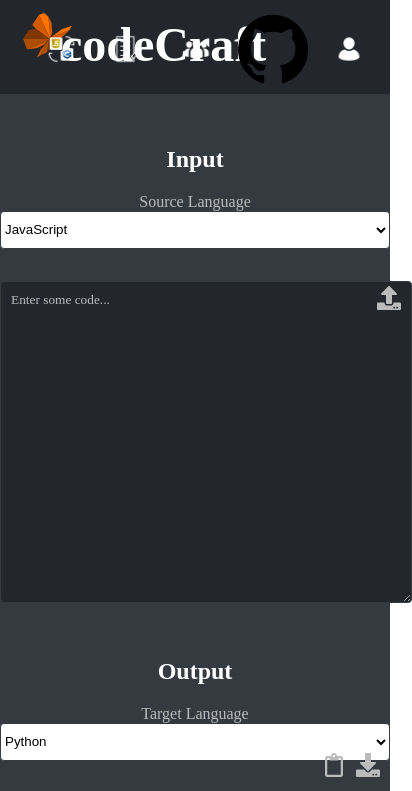
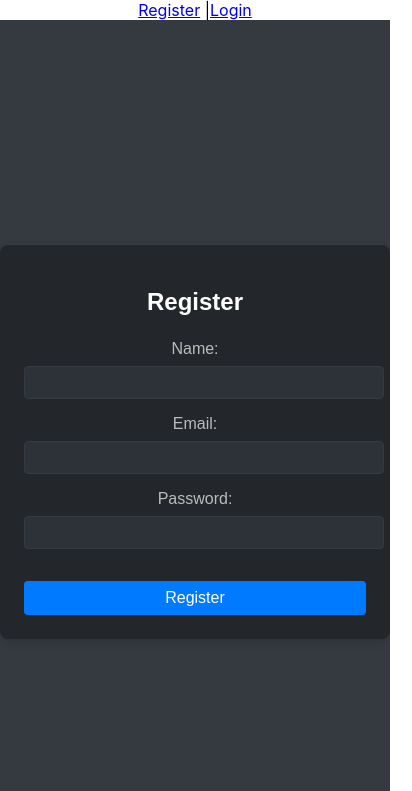
Before and after one commit to TheGoofy-Goobers/CS490_project, a React (Create React App) app in the folder frontend/: page /register in a window 390 px wide. Shown: the top 791 px of the page, 412 px wide, since content can reach past the window. Built offline with nearby package versions, Linux system fonts and the light colour scheme.

Commit message:
Login and Registration Pages

```diff
--- a/frontend/package.json
+++ b/frontend/package.json
@@ -10,6 +10,7 @@
     "react": "^18.2.0",
     "react-dom": "^18.2.0",
     "react-icons": "^5.0.1",
+    "react-router-dom": "^6.22.2",
     "react-scripts": "5.0.1",
     "web-vitals": "^2.1.4"
   },
--- a/frontend/src/App.js
+++ b/frontend/src/App.js
@@ -1,12 +1,38 @@
 import React from 'react';
-import TranslatePage from './components/translatepage/TranslatePage';
+import { BrowserRouter as Router, Routes, Route, Link, useLocation } from 'react-router-dom';
+import TranslatePage from './components/translatepage/TranslatePage.jsx'
+import RegistrationPage from './components/Registration/RegistrationPage.jsx'; // Adjust the path as necessary
+import LoginPage from './components/LoginPage/LoginPage.jsx'; // Adjust the path as necessary
 import './App.css'; // Assuming you have global styles here
+
+const Navigation = () => {
+  const location = useLocation();
+
+  // Only show the navigation bar on the register and login pages
+  if (location.pathname === '/register' || location.pathname === '/login') {
+    return (
+      <nav>
+        <Link to="/register">Register</Link> |
+        <Link to="/login">Login</Link>
+      </nav>
+    );
+  }
+
+  return null;
+};
 
 function App() {
   return (
-    <div className="App">
-      <TranslatePage />
-    </div>
+    <Router>
+      <div className="App">
+        <Navigation />
+        <Routes>
+          <Route path="/" element={<TranslatePage />} />
+          <Route path="/register" element={<RegistrationPage />} />
+          <Route path="/login" element={<LoginPage />} />
+        </Routes>
+      </div>
+    </Router>
   );
 }
 
--- /dev/null
+++ b/frontend/src/components/LoginPage/LoginPage.css
@@ -0,0 +1,77 @@
+.login-page-container {
+    display: flex;
+    justify-content: center;
+    align-items: center;
+    min-height: 100vh;
+    background-color: #343a40;
+    font-family: 'Proxima Nova', sans-serif;
+  }
+
+  .login-form-box {
+    background-color: #23272b;
+    padding: 2rem;
+    border-radius: 0.5rem;
+    box-shadow: 0 4px 8px rgba(0, 0, 0, 0.1);
+    width: 100%;
+    max-width: 400px;
+  }
+
+  .login-form-box h2 {
+    color: #fff;
+    text-align: center;
+    margin-bottom: 1.5rem;
+  }
+
+  .login-form-group label {
+    display: block;
+    color: #bbb;
+    margin-bottom: 0.5rem;
+  }
+
+  .login-form-control {
+    background-color: #2d3238;
+    border: 1px solid #343a40;
+    border-radius: 4px;
+    color: white;
+    padding: 0.5rem;
+    width: 100%;
+    margin-bottom: 1rem;
+  }
+
+  .login-form-control:focus {
+    outline: none;
+    border-color: #007bff;
+    background-color: #1e2124;
+  }
+
+  .login-button-container {
+    text-align: center;
+    margin-top: 1rem;
+  }
+
+  .login-form-button {
+    background-color: #007bff;
+    border: none;
+    padding: 0.5rem 2rem;
+    font-size: 1rem;
+    color: white;
+    cursor: pointer;
+    border-radius: 4px;
+    width: 100%;
+    box-sizing: border-box;
+  }
+
+  .login-form-button:hover {
+    background-color: #0056b3;
+  }
+
+  /* Responsive adjustments */
+  @media (max-width: 768px) {
+    .login-form-box {
+      padding: 1.5rem;
+    }
+
+    .login-form-button {
+      padding: 0.5rem 1rem;
+    }
+  }
--- /dev/null
+++ b/frontend/src/components/LoginPage/LoginPage.jsx
@@ -0,0 +1,55 @@
+import React, { useState } from 'react';
+import './LoginPage.css';
+
+const LoginPage = () => {
+  const [credentials, setCredentials] = useState({
+    email: '',
+    password: '',
+  });
+
+  const handleChange = (e) => {
+    const { name, value } = e.target;
+    setCredentials({ ...credentials, [name]: value });
+  };
+
+  const handleSubmit = (e) => {
+    e.preventDefault();
+    // Handle login logic here
+    console.log('Login credentials:', credentials);
+  };
+
+  return (
+    <div className="login-page-container">
+      <div className="login-form-box">
+        <form onSubmit={handleSubmit}>
+          <h2>Login</h2>
+          <div className="login-form-group">
+            <label>Email:</label>
+            <input
+              type="email"
+              name="email"
+              value={credentials.email}
+              onChange={handleChange}
+              className="login-form-control"
+            />
+          </div>
+          <div className="login-form-group">
+            <label>Password:</label>
+            <input
+              type="password"
+              name="password"
+              value={credentials.password}
+              onChange={handleChange}
+              className="login-form-control"
+            />
+          </div>
+          <div className="login-button-container">
+            <button type="submit" className="login-form-button">Login</button>
+          </div>
+        </form>
+      </div>
+    </div>
+  );
+};
+
+export default LoginPage;
--- /dev/null
+++ b/frontend/src/components/Registration/RegistrationPage.css
@@ -0,0 +1,79 @@
+/* Assuming both pages will have similar styles, you can use the same CSS file for both. */
+
+.registration-page-container {
+    display: flex;
+    justify-content: center;
+    align-items: center;
+    min-height: 100vh;
+    background-color: #343a40; /* Main background */
+    font-family: 'Proxima Nova', sans-serif;
+  }
+
+  .registration-form-box {
+    background-color: #23272b; /* Box background */
+    padding: 2rem;
+    border-radius: 0.5rem;
+    box-shadow: 0 4px 8px rgba(0, 0, 0, 0.1);
+    width: 100%;
+    max-width: 400px;
+  }
+
+  .registration-form-title {
+    color: #fff;
+    text-align: center;
+    margin-bottom: 1.5rem;
+  }
+
+  .registration-form-group label {
+    display: block;
+    color: #bbb; /* Label color */
+    margin-bottom: 0.5rem;
+  }
+
+  .registration-form-control {
+    background-color: #2d3238; /* Input background */
+    border: 1px solid #343a40; /* Border color */
+    border-radius: 4px;
+    color: white; /* Text color */
+    padding: 0.5rem;
+    width: 100%;
+    margin-bottom: 1rem;
+  }
+
+  .registration-form-control:focus {
+    outline: none;
+    border-color: #007bff; /* Focus border color */
+    background-color: #1e2124; /* Slightly lighter background on focus */
+  }
+
+  .registration-button-container {
+    text-align: center;
+    margin-top: 1rem;
+  }
+
+  .registration-form-button {
+    background-color: #007bff; /* Button background */
+    border: none;
+    padding: 0.5rem 2rem;
+    font-size: 1rem;
+    color: white;
+    cursor: pointer;
+    border-radius: 4px;
+    width: 100%;
+    box-sizing: border-box;
+  }
+
+  .registration-form-button:hover {
+    background-color: #0056b3; /* Darker background on hover */
+  }
+
+  /* Responsive adjustments */
+  @media (max-width: 768px) {
+    .registration-form-box {
+      padding: 1.5rem;
+    }
+
+    .registration-form-button{
+      padding: 0.5rem 1rem;
+    }
+  }
--- /dev/null
+++ b/frontend/src/components/Registration/RegistrationPage.jsx
@@ -0,0 +1,66 @@
+import React, { useState } from 'react';
+import './RegistrationPage.css';
+
+const RegistrationPage = () => {
+  const [user, setUser] = useState({
+    name: '',
+    email: '',
+    password: '',
+  });
+
+  const handleChange = (e) => {
+    const { name, value } = e.target;
+    setUser({ ...user, [name]: value });
+  };
+
+  const handleSubmit = (e) => {
+    e.preventDefault();
+    // Handle registration logic here
+    console.log('Registration details:', user);
+  };
+
+  return (
+    <div className="registration-page-container">
+      <div className="registration-form-box">
+        <form onSubmit={handleSubmit}>
+          <h2 className="registration-form-title">Register</h2>
+          <div className="registration-form-group">
+            <label>Name:</label>
+            <input
+              type="text"
+              name="name"
+              value={user.name}
+              onChange={handleChange}
+              className="registration-form-control"
+            />
+          </div>
+          <div className="registration-form-group">
+            <label>Email:</label>
+            <input
+              type="email"
+              name="email"
+              value={user.email}
+              onChange={handleChange}
+              className="registration-form-control"
+            />
+          </div>
+          <div className="registration-form-group">
+            <label>Password:</label>
+            <input
+              type="password"
+              name="password"
+              value={user.password}
+              onChange={handleChange}
+              className="registration-form-control"
+            />
+          </div>
+          <div className="registration-button-container">
+            <button type="submit" className="registration-form-button">Register</button>
+          </div>
+        </form>
+      </div>
+    </div>
+  );
+};
+
+export default RegistrationPage;
```
Also changed, not shown: 1 other file (tests, documents, lock files or other folders).
